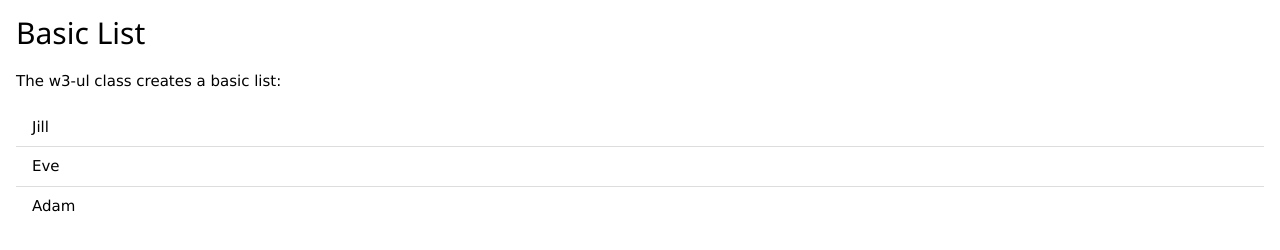
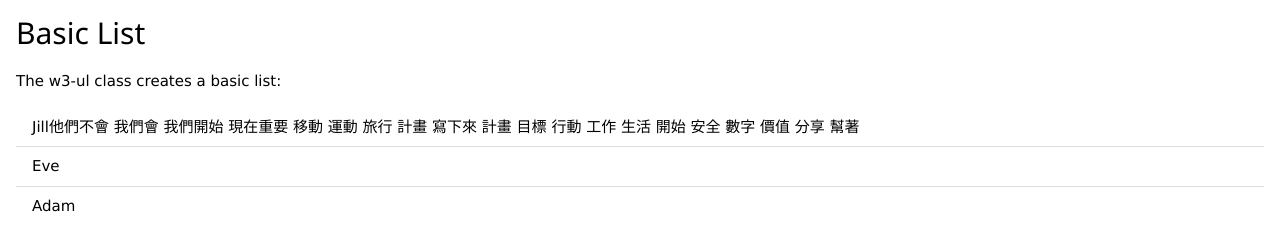
Before and after one commit to pann710/4424, a plain HTML site: page index.html in a window 1280 px wide. Drawn offline with nearby package versions, Linux system fonts and the light colour scheme.

Commit message:
Update index.html

```diff
--- a/index.html
+++ b/index.html
@@ -9,7 +9,7 @@
   <h2>Basic List</h2>
   <p>The w3-ul class creates a basic list:</p>
   <ul class="w3-ul">
-    <li>Jill</li>
+    <li>Jill他們不會 我們會 我們開始 現在重要 移動 運動 旅行 計畫 寫下來 計畫 目標 行動 工作 生活 開始 安全 數字 價值 分享 幫著</li>
     <li>Eve</li>
     <li>Adam</li>
   </ul>
```
